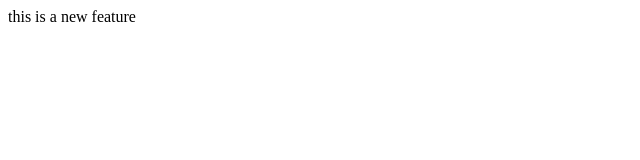
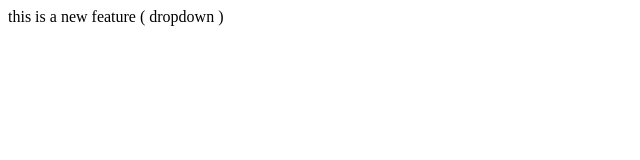
Before and after one commit to Ankita287/LocalRepo, a plain HTML site: page index.html in a window 1280 px wide. Shown: the whole page, without its empty margins (0-640 px from the left). Drawn offline with Linux system fonts and the light colour scheme.

Commit message:
add dropdown

```diff
--- a/index.html
+++ b/index.html
@@ -4,7 +4,7 @@
     <meta charset="UTF-8">
     <title>Title</title>
 </head>
-<body> this is a new feature
+<body> this is a new feature ( dropdown )
 
 </body>
 </html>
```
